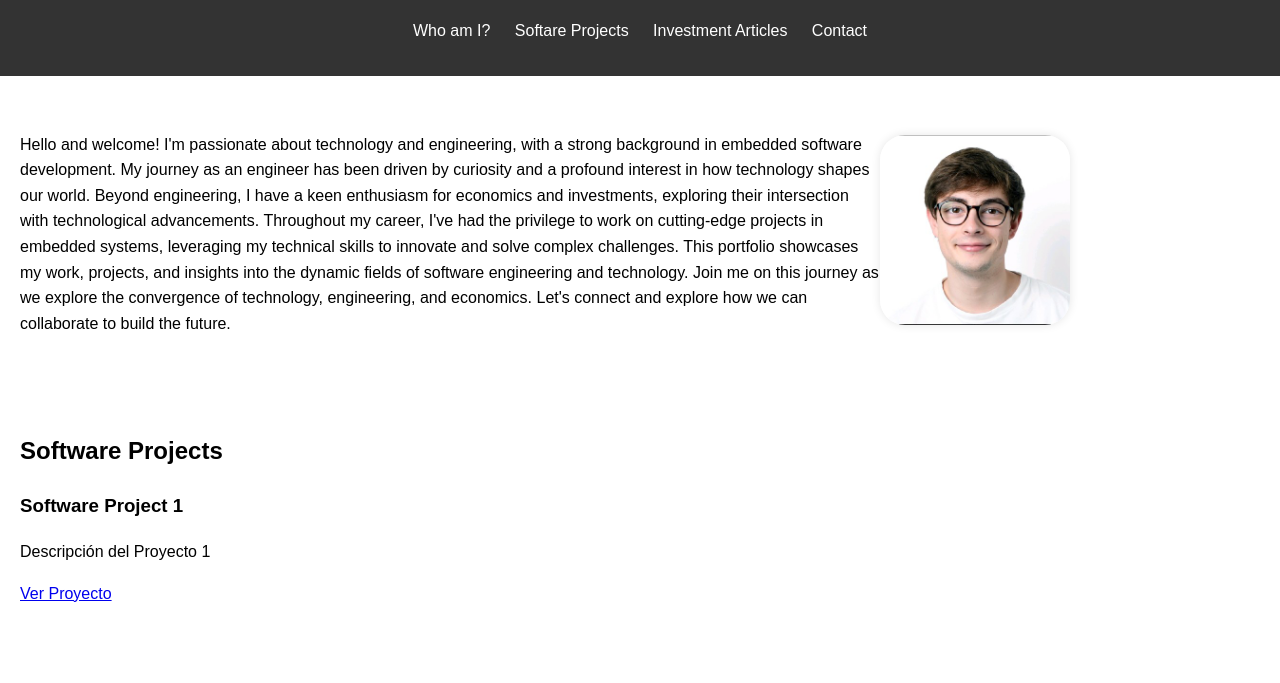
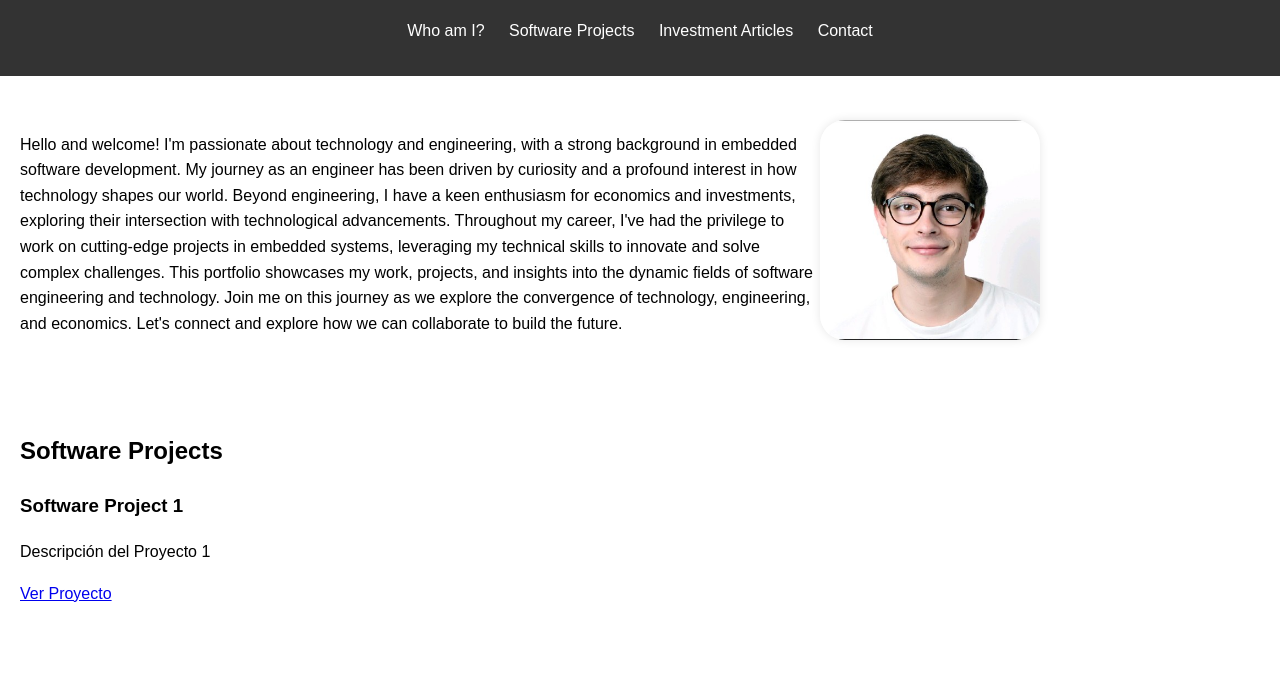
Before and after one commit to MarcosPC98/MarcosPC98.github.io, a plain HTML site: page index.html in a window 1280 px wide. Shown: the part 92-775 px from the top of the page. Drawn offline with Linux system fonts and the light colour scheme.

Commit message:
Frontend changes

```diff
--- a/index.html
+++ b/index.html
@@ -12,7 +12,7 @@
         <nav>
             <ul>
                 <li><a href="#Who-am-i">Who am I?</a></li>
-                <li><a href="#proyectos">Softare Projects</a></li>
+                <li><a href="#proyectos">Software Projects</a></li>
                 <li><a href="#articulos">Investment Articles</a></li>
                 <li><a href="#contacto">Contact</a></li>
             </ul>
--- a/styles.css
+++ b/styles.css
@@ -60,7 +60,7 @@ button {
     max-width: 50%;
     border-radius: 25px;
     box-shadow: 0 0 10px rgba(0, 0, 0, 0.1); /* Blur effect */
-    margin-right: -20px; /* Space between image and text */
+    margin-right: 40px; /* Space between image and text */
 }
 
 #Who-am-i p {
```
